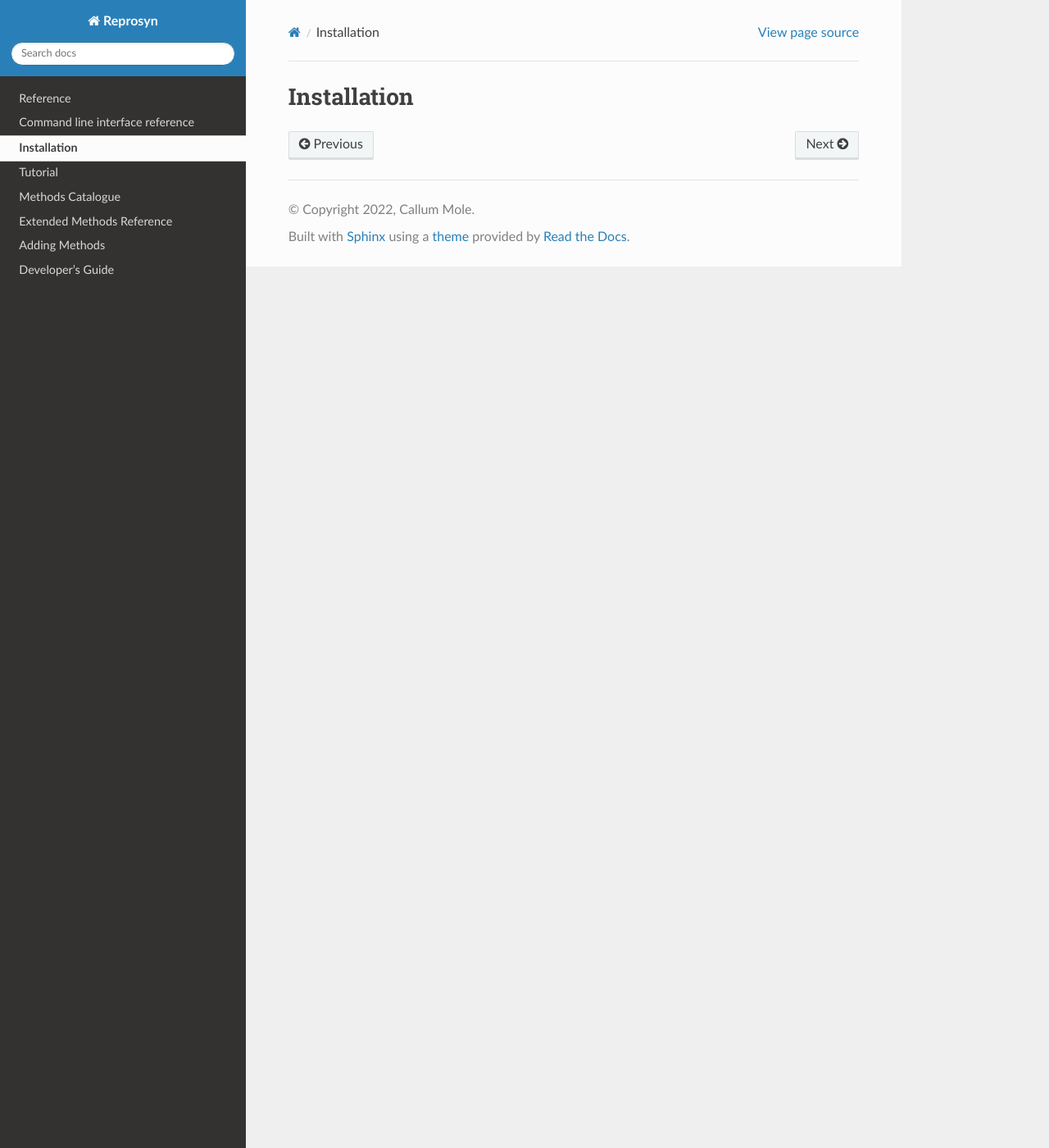
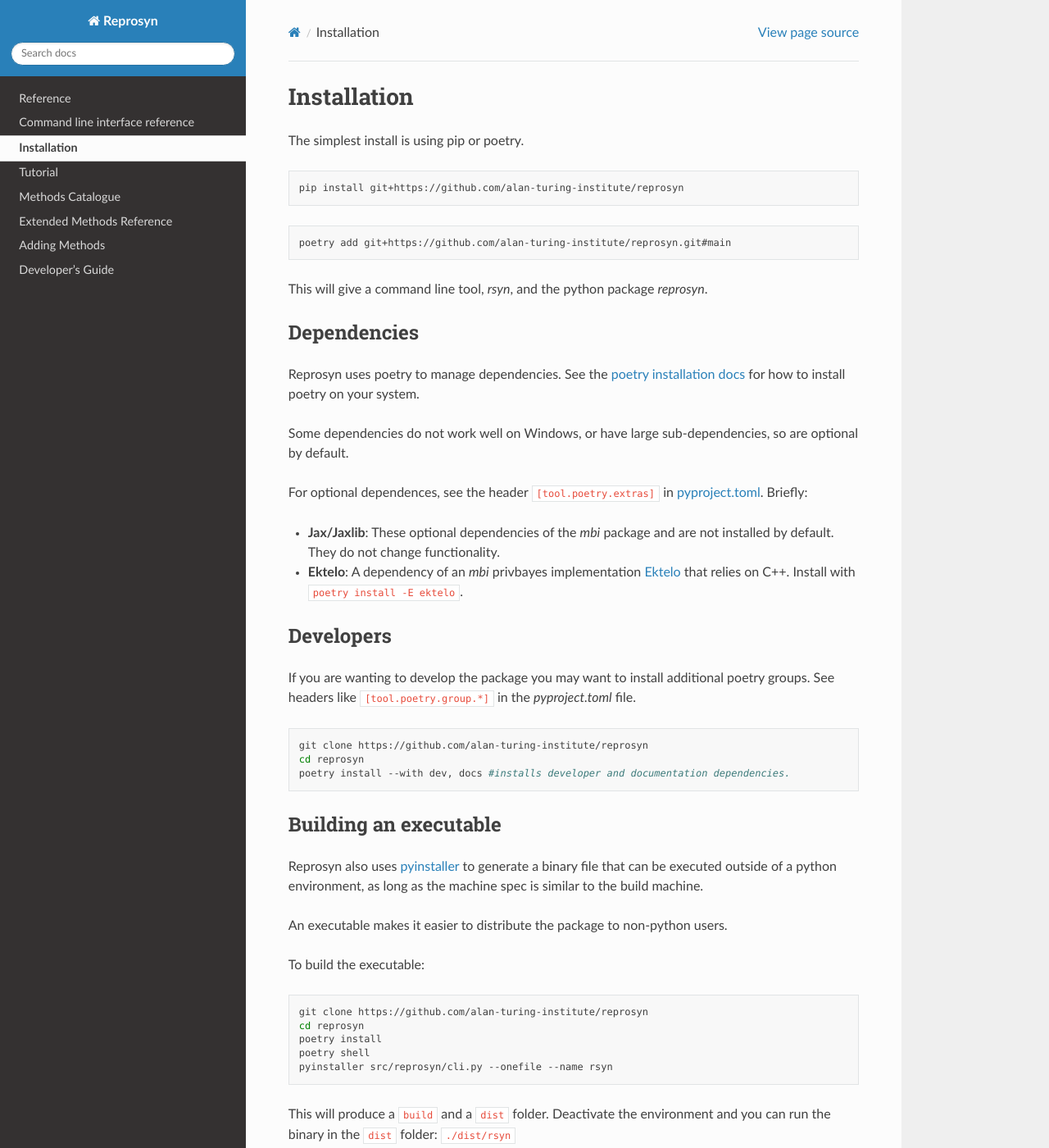
Before and after one commit to alan-turing-institute/reprosyn, a Sphinx documentation site: the page built from docs/source/install.rst, in a window 1280 px wide and 1400 px high. Shown: the whole window at 82% size. Built offline with Sphinx 7.4.7 and the Read the Docs theme 2.0.0, drawn with Linux system fonts in a browser that asks for light colours.

Commit message:
add installation page

```diff
--- a/docs/source/install.rst
+++ b/docs/source/install.rst
@@ -1,2 +1,59 @@
 Installation
 ============
+
+The simplest install is using pip or poetry.
+
+.. code-block:: bash
+
+    pip install git+https://github.com/alan-turing-institute/reprosyn
+
+.. code-block:: bash
+
+    poetry add git+https://github.com/alan-turing-institute/reprosyn.git#main
+
+
+This will give a command line tool, `rsyn`, and the python package `reprosyn`.
+
+Dependencies
+------------
+
+Reprosyn uses poetry to manage dependencies. See the  `poetry installation docs <https://python-poetry.org/docs/#installation>`_ for how to install poetry on your system.
+
+Some dependencies do not work well on Windows, or have large sub-dependencies, so are optional by default.
+
+For optional dependences, see the header ``[tool.poetry.extras]`` in `pyproject.toml <https://github.com/alan-turing-institute/reprosyn/blob/main/pyproject.toml>`_. Briefly:
+
+- **Jax/Jaxlib**: These optional dependencies of the `mbi` package and are not installed by default. They do not change functionality.
+- **Ektelo**: A dependency of an `mbi` privbayes implementation `Ektelo <https://github.com/callummole/ektelo>`_ that relies on C++. Install with ``poetry install -E ektelo``.
+
+
+Developers
+----------
+
+If you are wanting to develop the package you may want to install additional poetry groups. See headers like ``[tool.poetry.group.*]`` in the `pyproject.toml` file.
+
+.. code-block:: bash
+
+    git clone https://github.com/alan-turing-institute/reprosyn
+    cd reprosyn
+    poetry install --with dev, docs #installs developer and documentation dependencies.
+
+
+Building an executable
+----------------------
+
+Reprosyn also uses `pyinstaller <https://pyinstaller.org/en/stable/>`_ to generate a binary file that can be executed outside of a python environment, as long as the machine spec is similar to the build machine.
+
+An executable makes it easier to distribute the package to non-python users.
+
+To build the executable:
+
+.. code-block:: bash
+
+    git clone https://github.com/alan-turing-institute/reprosyn
+    cd reprosyn
+    poetry install
+    poetry shell
+    pyinstaller src/reprosyn/cli.py --onefile --name rsyn
+
+This will produce a ``build`` and a ``dist`` folder. Deactivate the environment and you can run the binary in the ``dist`` folder: ``./dist/rsyn``
```
